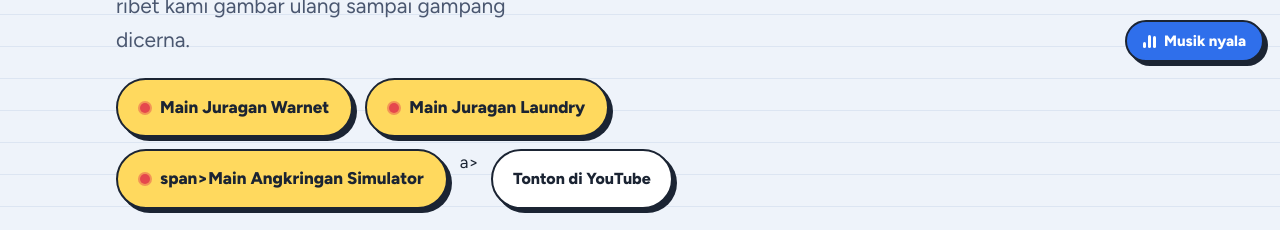
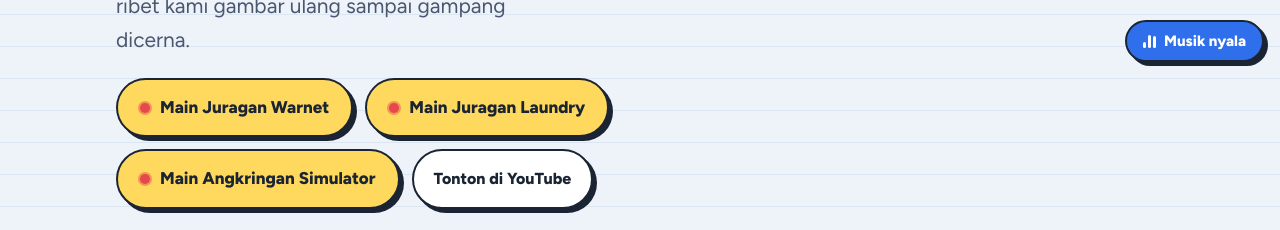
Before and after one commit to stickology/stickology-web, a plain HTML site: page index.html in a window 1280 px wide. Shown: the part 722-952 px from the top of the page. Drawn offline with Linux system fonts and the light colour scheme; no server answers; a web font is replaced by a local one.

Commit message:
Fix Angkringan homepage button markup (stray span> text)

```diff
--- a/index.html
+++ b/index.html
@@ -1099,7 +1099,7 @@ kbd{font-family:var(--f-body);font-weight:800;font-size:13px;border:2px solid va
       <div class="cta-row">
         <a class="btn btn-donate btn-kampung" href="#juragan-warnet" data-jw-open><span class="live-dot"></span>Main Juragan Warnet</a>
          <a class="btn btn-donate btn-kampung" href="https://juraganlaundry.stickology.xyz/"><span class="live-dot"></span>Main Juragan Laundry</a>
-         <a class="btn btn-donate btn-kampung" href="https://angkringan.stickology.xyz/"><span class="live-dot"></span>span>Main Angkringan Simulator</a>a>
+         <a class="btn btn-donate btn-kampung" href="https://angkringan.stickology.xyz/"><span class="live-dot"></span>Main Angkringan Simulator</a>
         <a class="btn btn-ghost" href="https://www.youtube.com/@stickologyID" target="_blank" rel="noopener">Tonton di YouTube</a>
       </div>
     </div>
```
